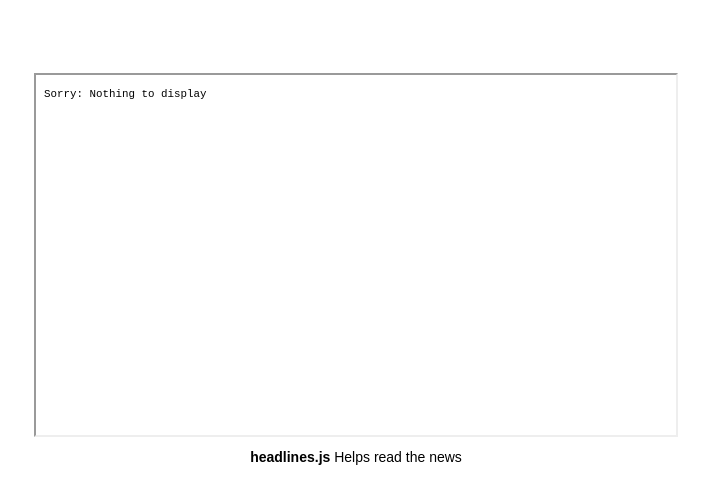
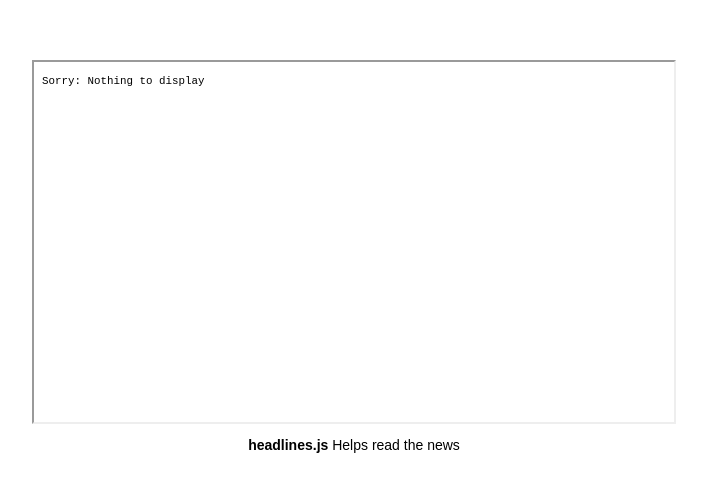
Before and after one commit to thewhodidthis/headlines, a website: page example/index.html in a window 1280 px wide. Shown: the part 147-650 px from the top of the page, without its empty margins (286-995 px from the left). Drawn offline with Linux system fonts and the light colour scheme; no server answers.

Commit message:
example: cleanup css

```diff
--- a/example/index.css
+++ b/example/index.css
@@ -1,10 +1,12 @@
 html {
-  font: 16px/1.25;
+  font: 16px/1.25 arial, sans-serif;
 }
 
 body {
   box-sizing: border-box;
+  display: flex;
   margin: 0;
+  min-height: 100vh;
   overflow: hidden;
   padding: 0.5rem;
 }
@@ -23,16 +25,13 @@ small {
 }
 
 p {
-  font-family: arial, sans-serif;
   font-size: 0.875rem;
   margin: 0;
 }
 
 figure {
-  left: 50%;
-  margin: -180px 0 0 -320px;
-  position: absolute;
-  top: 50%;
+  margin: auto;
+  padding: 1.5rem 0 1rem;
 }
 
 figcaption {
```
